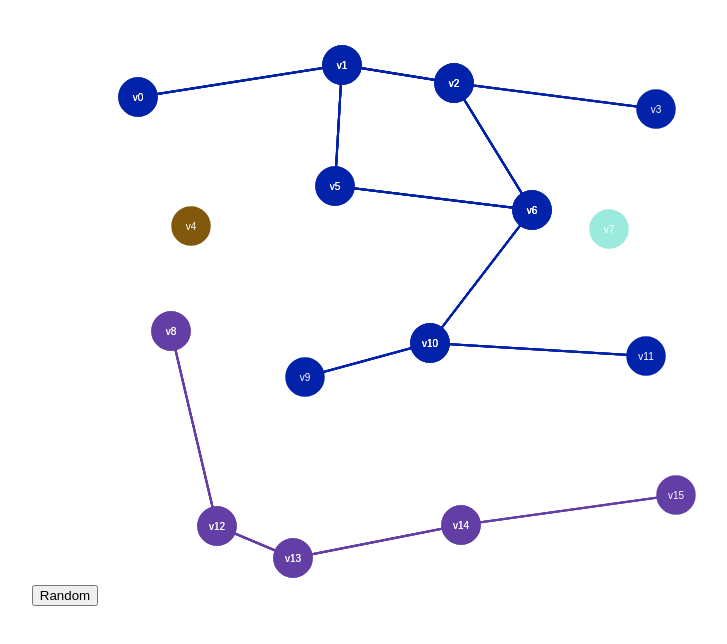
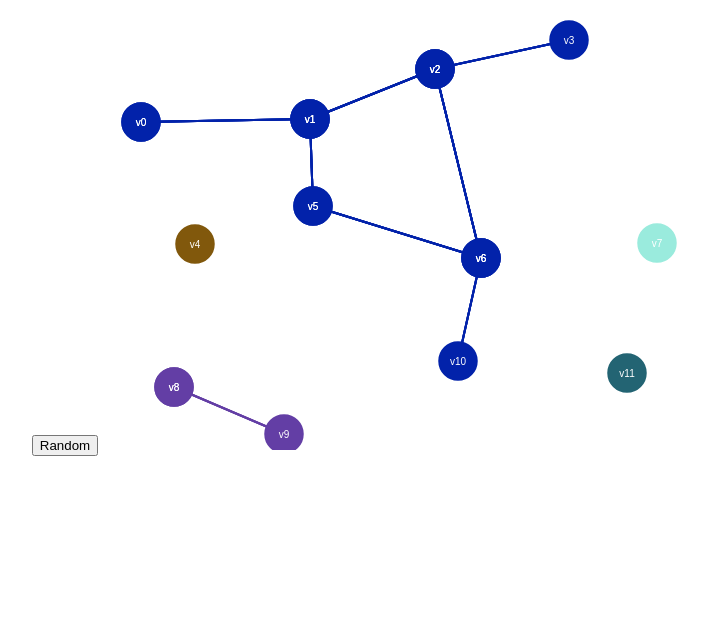
Before and after one commit to bloominstituteoftechnology/Sprint-Challenge--Graphs, a React (Create React App) app in the folder graph_dfs_debug/: page / in a window 1280 px wide. Shown: the top 644 px of the page, without its empty margins (275-1002 px from the left). Built offline with nearby package versions, Linux system fonts and the light colour scheme.

Commit message:
fixed based on Brian Doyle solution

```diff
--- a/graph_dfs_debug/src/App.js
+++ b/graph_dfs_debug/src/App.js
@@ -4,7 +4,7 @@ import './App.css';
 
 // Define the size of the random graph
 const xCount = 4;
-const yCount = xCount;
+const yCount = 3;
 const boxSize = 150;
 const probability = 0.6;
 
@@ -120,7 +120,8 @@ class GraphView extends Component {
    * Render
    */
   render() {
-    return <canvas ref="canvas" width={canvasHeight} height={canvasHeight}></canvas>;
+    // return <canvas ref="canvas" width={canvasHeight} height={canvasHeight}></canvas>;
+    return <canvas ref="canvas" width={canvasWidth} height={canvasHeight}></canvas>;
   }
 }
 
```
Also changed, not shown: graph_dfs_debug/src/Answers.md (+2 -1 lines).
